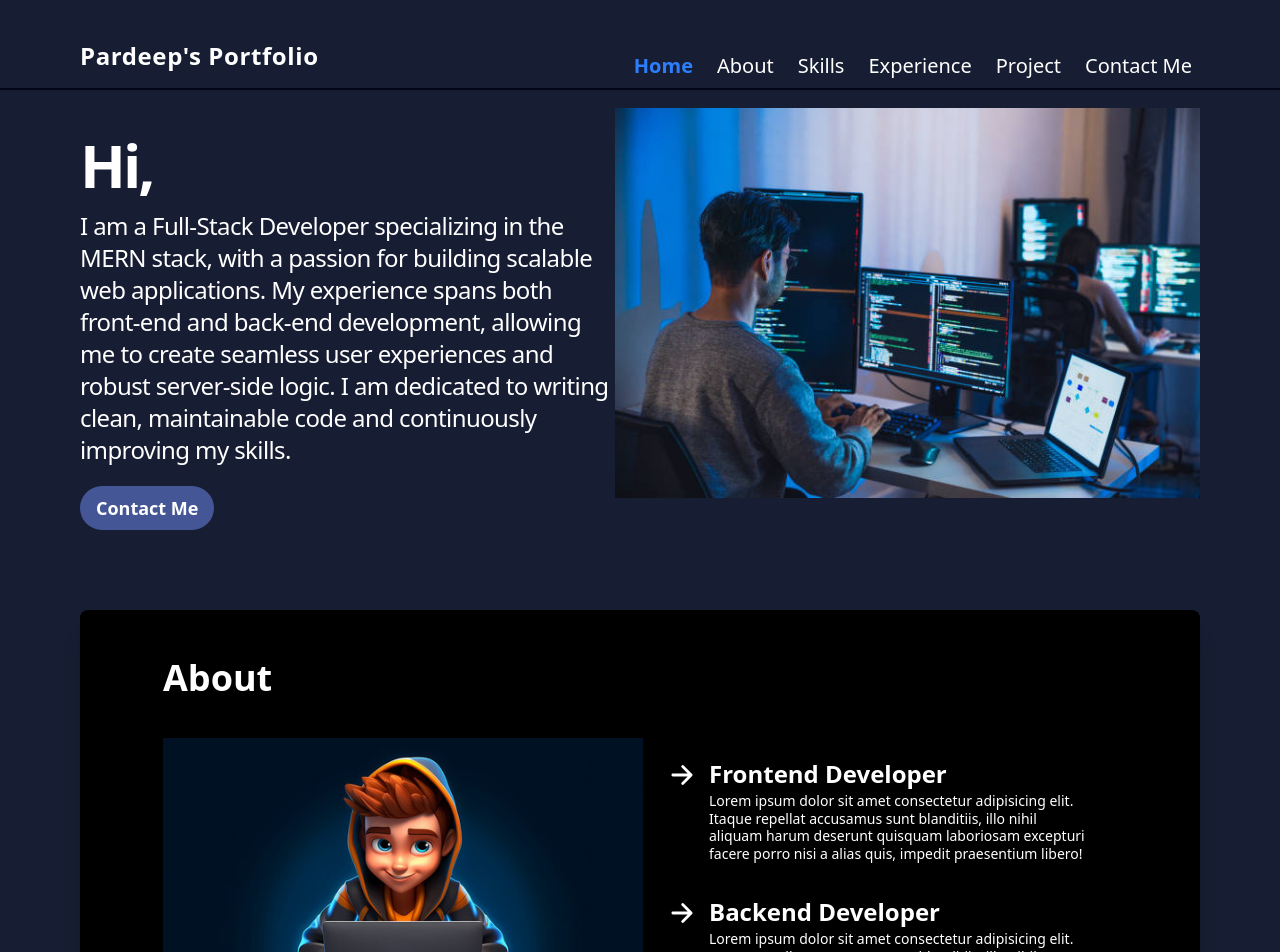
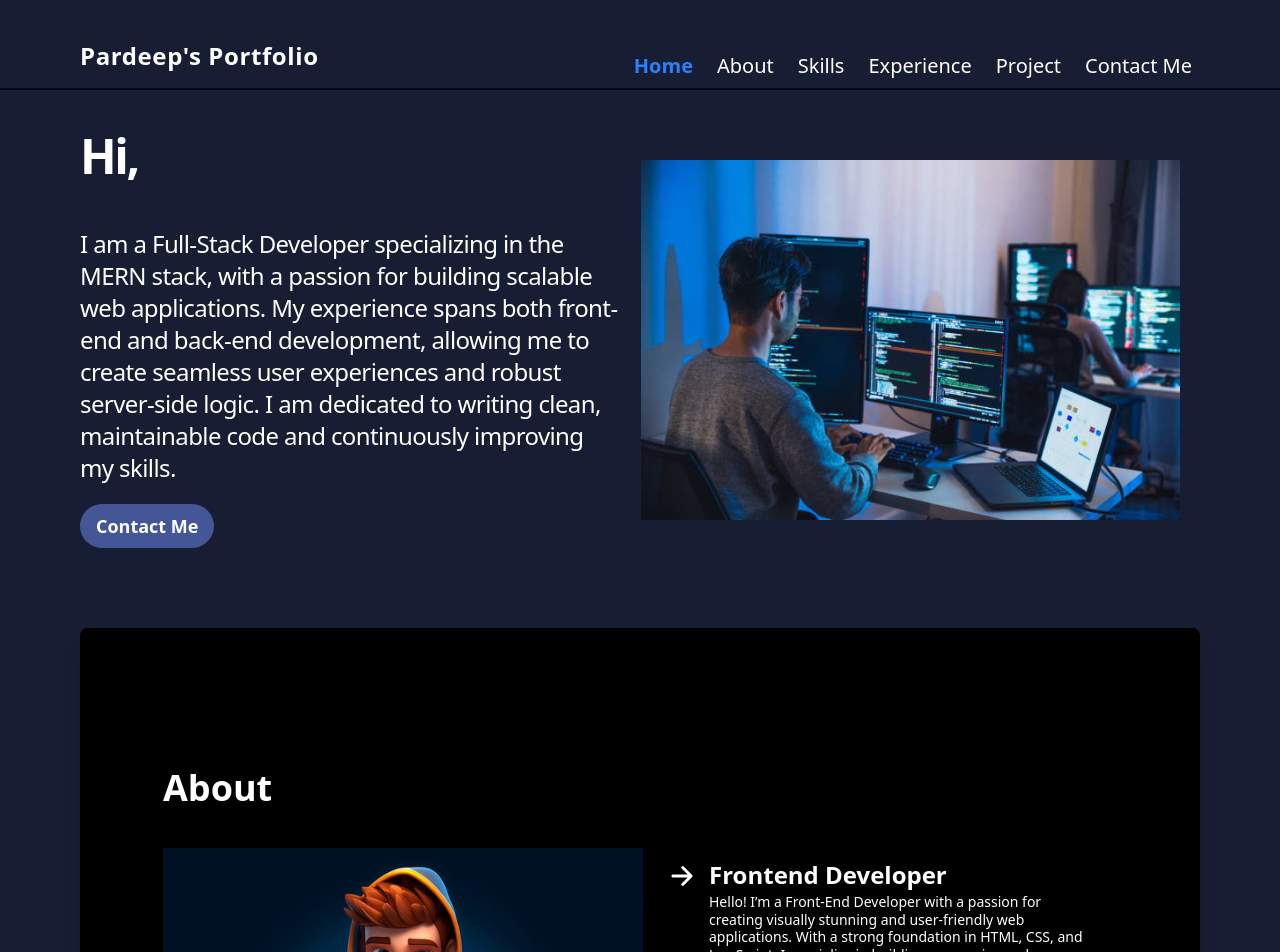
Before and after one commit to Pardeep-pathania/Portfolio, a React (Vite) app in the folder portfolio/: page / in a window 1280 px wide. Shown: the top 952 px of the page. Built offline with nearby package versions, Linux system fonts and the light colour scheme.

Commit message:
add responsiveness

```diff
--- a/portfolio/src/components/About.jsx
+++ b/portfolio/src/components/About.jsx
@@ -6,7 +6,7 @@ import { IoArrowForward } from "react-icons/io5";
 function About() {
   return (
     <div className='text-white md:flex overflow-hidden items-center md:flex-wrap md:justify-center bg-black
- shadow-xl mx-0 md:mx-20 bg-opacity-30 rounded-lg p-12'>
+ shadow-xl mx-0 md:mx-20 bg-opacity-30 rounded-lg p-12 md:pt-35 max-md:pt-20'>
 
       <div>
         <h2 className='text-2xl md:text-4xl font-bold'>About</h2>
@@ -20,9 +20,9 @@ function About() {
               <span className='w-96'>
                 <h1 className='text-xl md:text-2xl font-semibold leading-normal'>Frontend Developer</h1>
                 <p className='text-sm md:text-md leading-tight'>
-                  Lorem ipsum dolor sit amet consectetur adipisicing elit. Itaque repellat accusamus sunt blanditiis,
-                   illo nihil aliquam harum deserunt quisquam laboriosam excepturi facere porro nisi a alias quis,
-                    impedit praesentium libero!
+                  Hello! I’m a Front-End Developer with a passion for creating visually stunning and user-friendly
+                   web applications. With a strong foundation in HTML, CSS, and JavaScript, I specialize in building
+                   responsive and interactive interfaces that enhance user experience.
                 </p>
               </span>
 
@@ -35,8 +35,8 @@ function About() {
                 <h1 className='text-xl md:text-2xl font-semibold leading-normal'>Backend Developer</h1>
                 <p className='text-sm md:text-md leading-tight'>
                   Lorem ipsum dolor sit amet consectetur adipisicing elit. Itaque repellat accusamus sunt blanditiis,
-                   illo nihil aliquam harum deserunt quisquam laboriosam excepturi facere porro nisi a alias quis,
-                    impedit praesentium libero!
+                  illo nihil aliquam harum deserunt quisquam laboriosam excepturi facere porro nisi a alias quis,
+                  impedit praesentium libero!
                 </p>
               </span>
 
--- a/portfolio/src/components/Home.jsx
+++ b/portfolio/src/components/Home.jsx
@@ -14,15 +14,15 @@ function Home() {
     return (
         <div className='text-white flex w-full justify-between items-start p-15 md:p-20'>
             <div className='md:w-2/4 md:pt-10'>
-                <h1 className='text-3xl md:text-4xl lg:text-6xl font-bold flex leading-normal tracking-tighter'><TextChange /></h1>
-                <p className='text-sm md:text-2xl tracking-tight'> I am a Full-Stack Developer specializing in the MERN stack, with
+                <h1 className='min-h-15 md:min-h-27 max-sm:min-h-15 sm:min-h-15 sm:relative md:relative text-3xl md:text-4xl lg:pb-9 lg:text-5xl font-bold flex leading-normal tracking-tighter'><TextChange /></h1>
+                <p className=' text-sm md:text-2xl tracking-tight'> I am a Full-Stack Developer specializing in the MERN stack, with
                     a passion for building scalable web applications. My experience spans both front-end and back-end development,
                      allowing me to create seamless user experiences and robust server-side logic. I am dedicated to writing clean,
                      maintainable code and continuously improving my skills.</p>
                 <button onClick={handleCall} className='mt-5 md:md-10 text-white py-2 px-3 text-sm md:text-lg md:py-2 md:px-4 hover:opacity-85
                 duration-300 hover:scale-105 font-semibold rounded-3xl bg-[#455697]'>Contact Me</button>
             </div>
-            <div><img className='mt-7' src={pic} alt="" /></div>
+            <div><img className='mt-7 md:w-90 lg:w-150 lg:mt-15 md:p-5 md:mt-15' src={pic} alt="" /></div>
         </div>
     )
 }
--- a/portfolio/src/components/skillsSection/SkillsMain.jsx
+++ b/portfolio/src/components/skillsSection/SkillsMain.jsx
@@ -8,7 +8,7 @@ const SkillsMain = () => {
     <div id='skills'>
         <div className=' max-w-[1200px] px-4 mx-auto min-h-[600px] relative overflow-hidden'>
       <SkillsText/>
-      <div className='bottom-[50px] absolute left-[50%] -translate-x-[50%] lg:block sm:hidden'>
+      <div className='bottom-[50px] absolute left-[50%] -translate-x-[50%] lg:block sm:hidden max-sm:hidden'>
       <AllSkills/>
       </div>
       <div className='sm:block lg:hidden'>
```
